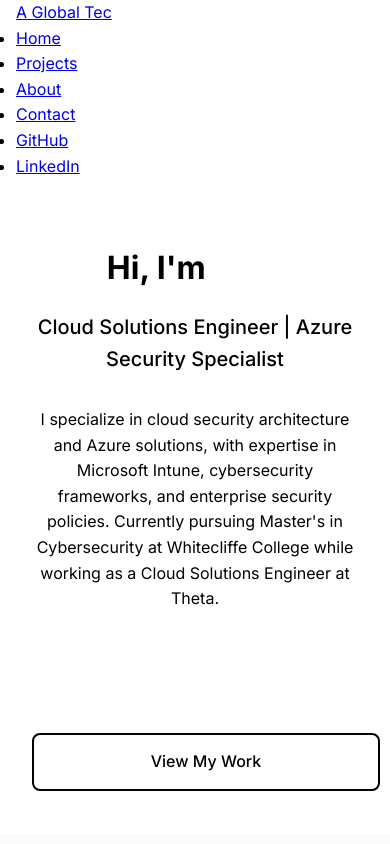
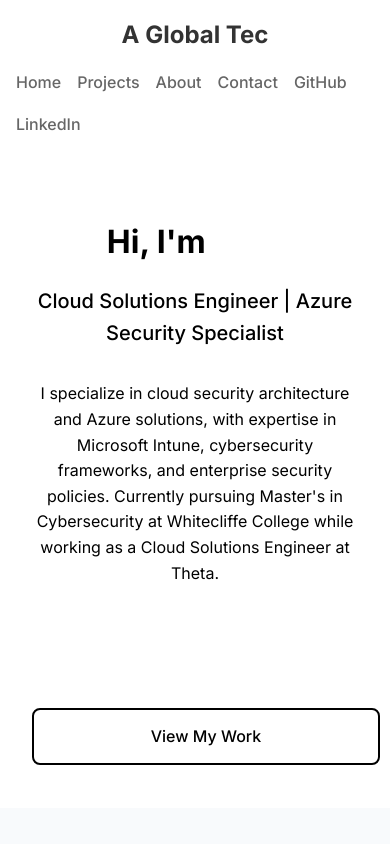
Before and after one commit to a-ariff/aglobaltec-website, an Astro site: page / in a window 390 px wide. Shown: the top 844 px of the page. Built offline with nearby package versions, Linux system fonts and the light colour scheme; Astro itself is replaced by a stand-in of ours.

Commit message:
Integrate SEOHead component and enable View Transitions API
- Import SEOHead component and ViewTransitions from astro:transitions
- Replace manual SEO meta tags with SEOHead component
- Add performance optimizations with preconnect links for fonts and CDNs
- Update Google Fonts loading with optimized display=swap parameter
- Improve navigation styles and responsive design
- Add proper HTML structure and semantic elements

```diff
--- a/src/layouts/Layout.astro
+++ b/src/layouts/Layout.astro
@@ -1,4 +1,7 @@
 ---
+import SEOHead from '../components/SEOHead.astro';
+import { ViewTransitions } from 'astro:transitions';
+
 export interface Props {
   title?: string;
   description?: string;
@@ -12,39 +15,32 @@ const {
   image = '/og-image.jpg',
   url = canonicalURL
 } = Astro.props;
-const imageUrl = new URL(image, Astro.site);
 ---
 
 <!DOCTYPE html>
 <html lang="en">
   <head>
-    <meta charset="utf-8" />
-    <meta name="description" content={description} />
-    <meta name="viewport" content="width=device-width, initial-scale=1.0" />
-    <link rel="icon" type="image/svg+xml" href="/favicon.svg" />
-    <meta name="generator" content={Astro.generator} />
+    <!-- Performance optimizations - preconnect links -->
+    <link rel="preconnect" href="https://fonts.googleapis.com">
+    <link rel="preconnect" href="https://fonts.gstatic.com" crossorigin>
+    <link rel="dns-prefetch" href="https://cdn.jsdelivr.net">
 
-    <!-- Google Fonts -->
-    <link rel="preconnect" href="https://fonts.googleapis.com" />
-    <link rel="preconnect" href="https://fonts.gstatic.com" crossorigin />
-    <link rel="stylesheet" href="https://fonts.googleapis.com/css2?family=Inter:wght@300;400;500;600;700&display=swap" />
+    <!-- SEO Head Component -->
+    <SEOHead
+      title={title}
+      description={description}
+      image={image}
+      url={url}
+    />
 
-    <!-- Canonical URL -->
-    <link rel="canonical" href={canonicalURL} />
+    <!-- View Transitions API -->
+    <ViewTransitions />
 
-    <!-- Open Graph / Facebook -->
-    <meta property="og:type" content="website" />
-    <meta property="og:url" content={url} />
-    <meta property="og:title" content={title} />
-    <meta property="og:description" content={description} />
-    <meta property="og:image" content={imageUrl} />
-
-    <!-- Twitter -->
-    <meta property="twitter:card" content="summary_large_image" />
-    <meta property="twitter:url" content={url} />
-    <meta property="twitter:title" content={title} />
-    <meta property="twitter:description" content={description} />
-    <meta property="twitter:image" content={imageUrl} />
+    <!-- Google Fonts with optimized loading -->
+    <link
+      href="https://fonts.googleapis.com/css2?family=Inter:wght@300;400;500;600;700&display=swap"
+      rel="stylesheet"
+    >
 
     <!-- Essential Layout Styles Only -->
     <style>
@@ -78,10 +74,71 @@ const imageUrl = new URL(image, Astro.site);
           padding: 0 1rem;
         }
       }
+
+      /* Navigation styles */
+      .sticky-nav {
+        position: sticky;
+        top: 0;
+        z-index: 1000;
+        transition: all 0.3s ease;
+      }
+
+      .nav-transparent {
+        background: rgba(255, 255, 255, 0.95);
+        backdrop-filter: blur(10px);
+      }
+
+      .nav-solid {
+        background: rgba(255, 255, 255, 0.98);
+        box-shadow: 0 2px 20px rgba(0, 0, 0, 0.1);
+      }
+
+      .nav-content {
+        display: flex;
+        justify-content: space-between;
+        align-items: center;
+        padding: 1rem 0;
+      }
+
+      .nav-logo {
+        font-size: 1.5rem;
+        font-weight: 700;
+        text-decoration: none;
+        color: #333;
+      }
+
+      .nav-links {
+        display: flex;
+        list-style: none;
+        gap: 2rem;
+        align-items: center;
+      }
+
+      .nav-link {
+        text-decoration: none;
+        color: #666;
+        font-weight: 500;
+        transition: color 0.3s ease;
+      }
+
+      .nav-link:hover {
+        color: #333;
+      }
+
+      @media (max-width: 768px) {
+        .nav-links {
+          gap: 1rem;
+          flex-wrap: wrap;
+        }
+
+        .nav-content {
+          flex-direction: column;
+          gap: 1rem;
+        }
+      }
     </style>
+  </head>
 
-    <title>{title}</title>
-  </head>
   <body>
     <!-- Sticky Top Navigation -->
     <nav class="sticky-nav nav-transparent" id="main-nav">
```
